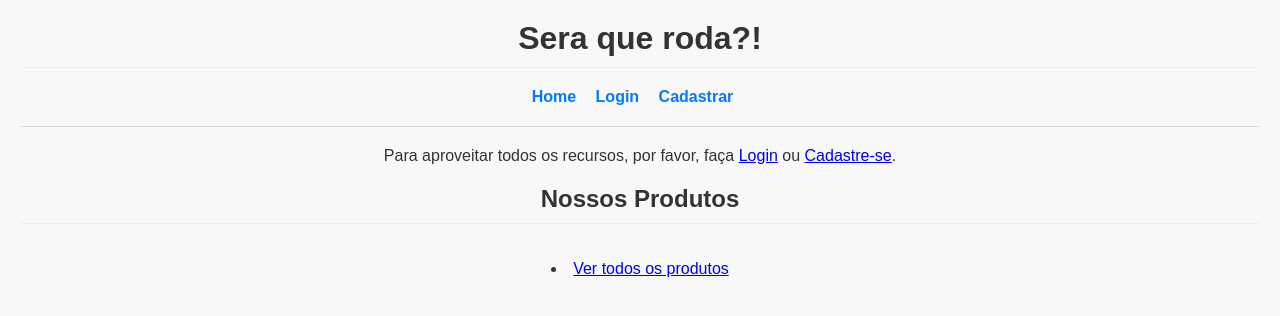
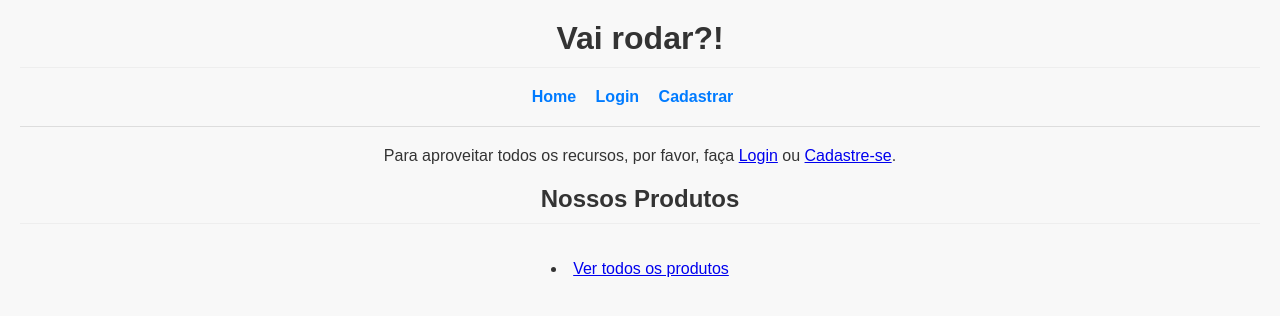
Before and after one commit to gabrielsilvaa12/Tii09-UC7, a PHP site: page /11/projeto/index.php in a window 1280 px wide. Shown: the top 316 px of the page. Run offline with PHP 8.4, Linux system fonts and the light colour scheme.

Commit message:
finalizado (agr sim)

```diff
--- a/11/projeto/index.php
+++ b/11/projeto/index.php
@@ -12,7 +12,7 @@ $isLogged = ($usuarioLogado !== null);
     <meta name="viewport" content="width=device-width, initial-scale=1.0">
     <link rel="stylesheet" href="../css/style.css">  </head>
 
-<h1>Sera que roda?!</h1>
+<h1>Vai rodar?!</h1>
 
     <nav>
         <a href="index.php">Home</a>
```
